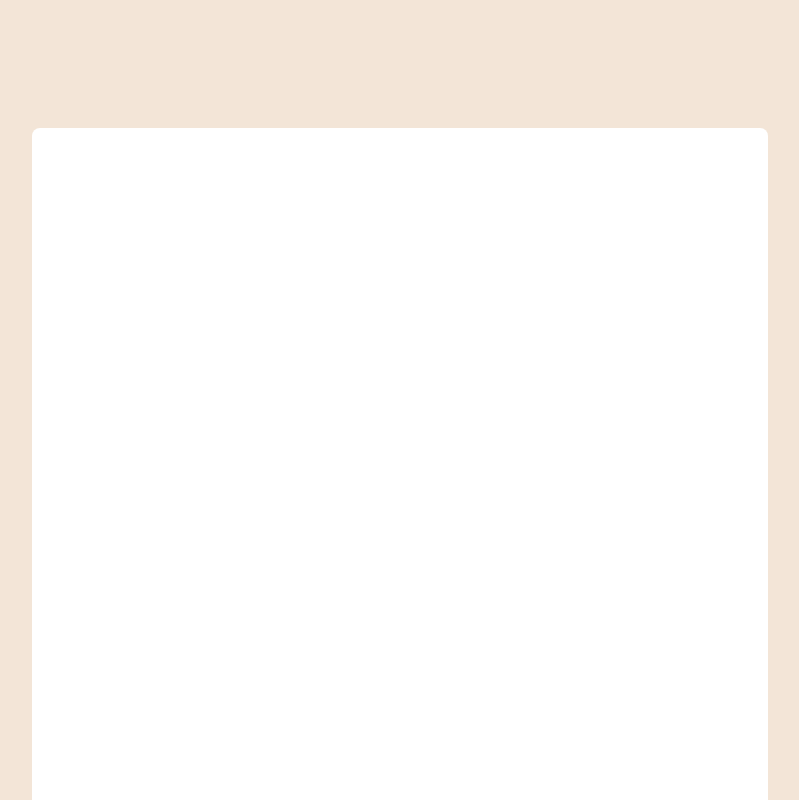
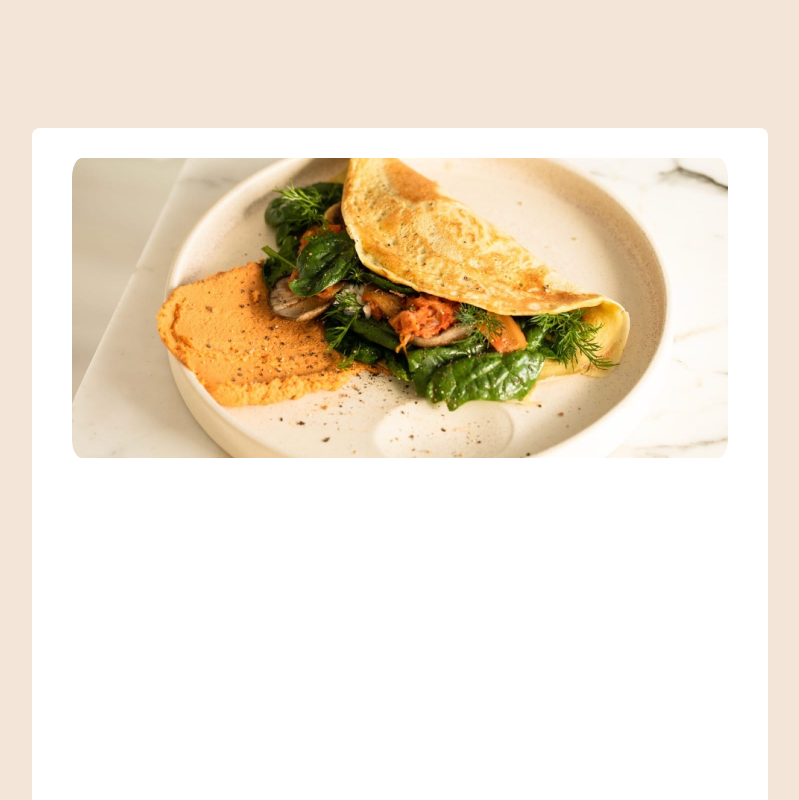
Before and after one commit to marcmillie/recipe-page, a React (Create React App) app: page / in a window 1280 px wide. Shown: the top 800 px of the page, without its empty margins (240-1039 px from the left). Built offline with nearby package versions, Linux system fonts and the light colour scheme.

Commit message:
imaged centered and resized

```diff
--- a/src/App.css
+++ b/src/App.css
@@ -10,3 +10,10 @@ body {
   border-radius: 8px;
   margin: 128px auto 128px auto;
 }
+
+.img {
+  width: 656px;
+  height: 300px;
+  border-radius: 50px;
+  padding: 30px 40px;
+}
--- a/src/App.js
+++ b/src/App.js
@@ -1,10 +1,11 @@
 import './App.css';
+import omelette from './images/omelette.jpeg';
 
 function App() {
   return (
     <div>
       <header className="card">
-        <img />
+        <img className="img" src={omelette} alt="Omelette" />
       </header>
     </div>
   );
```
Also changed, not shown: src/images/omelette.jpeg (renamed from src/images/image-omelette.jpeg).
